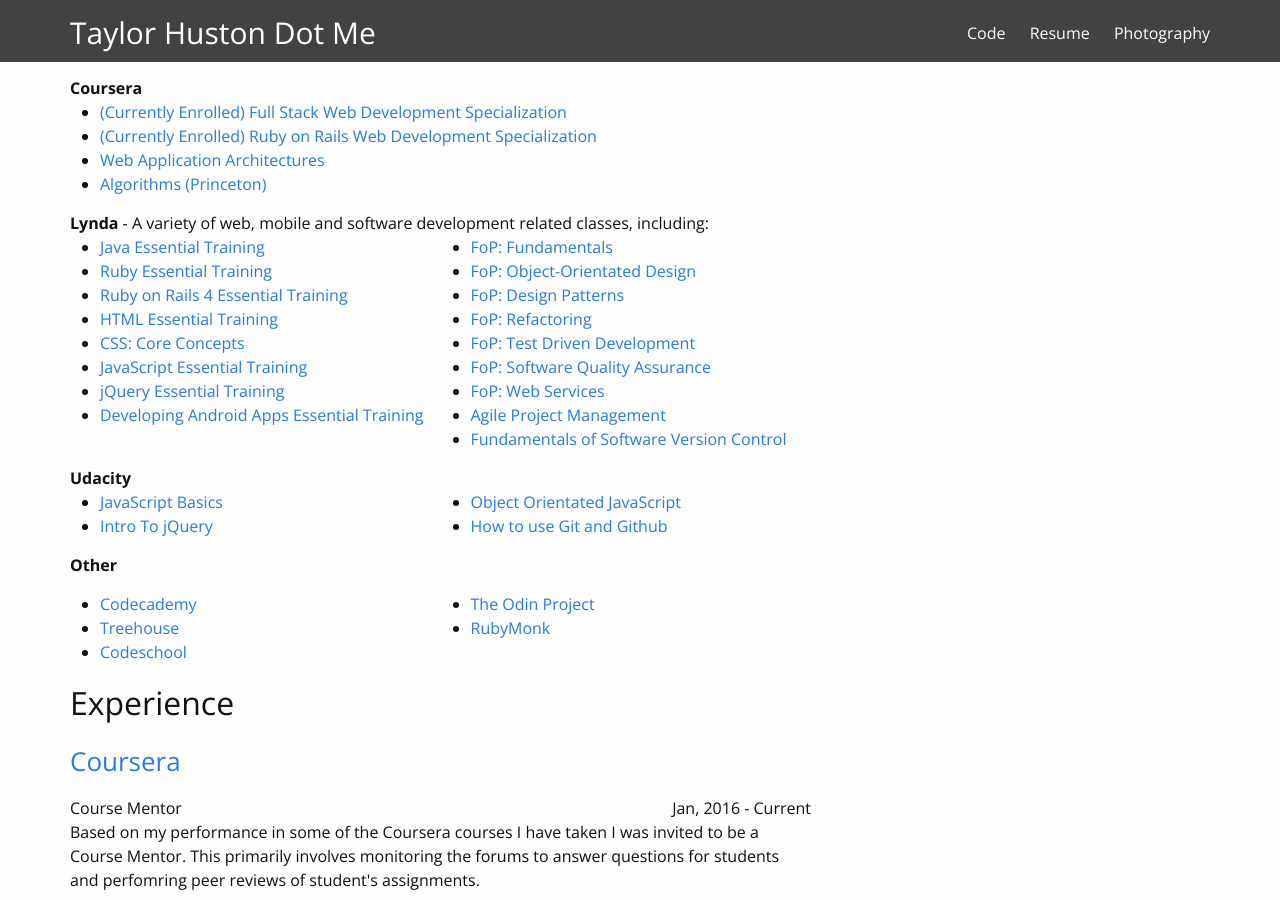
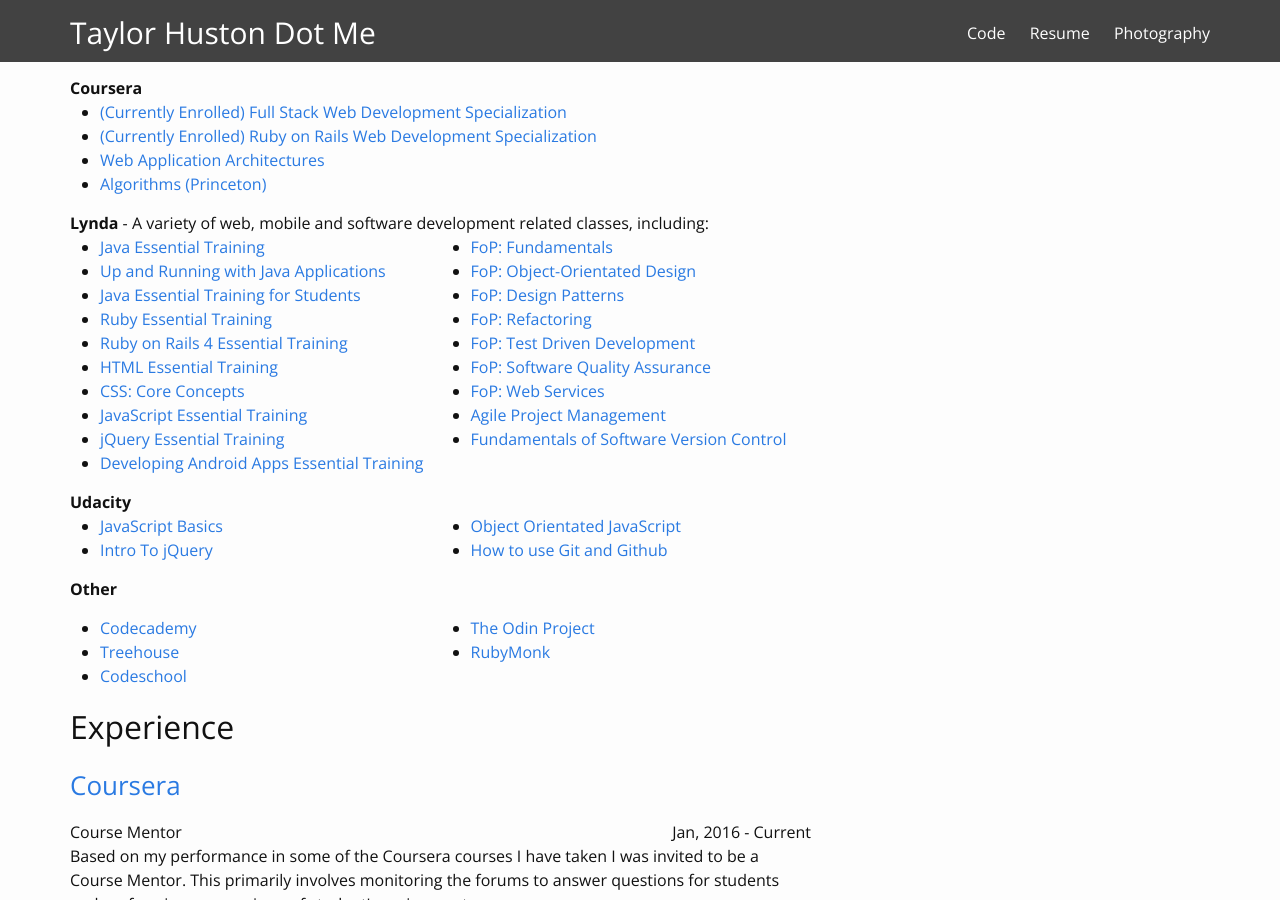
Before and after one commit to TaylorHuston/taylorhuston.github.io, a Jekyll site: the page built from resume.html, in a window 1280 px wide and 900 px high, scrolled down 821 px. Built offline with Jekyll 4.4.1, drawn with Linux system fonts in a browser that asks for light colours; some web fonts are replaced.

Commit message:
Update Resume

```diff
--- a/resume.html
+++ b/resume.html
@@ -98,6 +98,10 @@
   <div class="mooc">
     <ul>
       <li><a href="http://www.lynda.com/AllCertificates/User/1103034" target="_blank">Java Essential Training</a>
+      </li>
+      <li><a href="http://www.lynda.com/AllCertificates/User/1103034" target="_blank">Up and Running with Java Applications</a>
+      </li>
+      <li><a href="http://www.lynda.com/AllCertificates/User/1103034" target="_blank">Java Essential Training for Students</a>
       </li>
       <li><a href="http://www.lynda.com/AllCertificates/User/1103034" target="_blank">Ruby Essential Training</a>
       </li>
```
